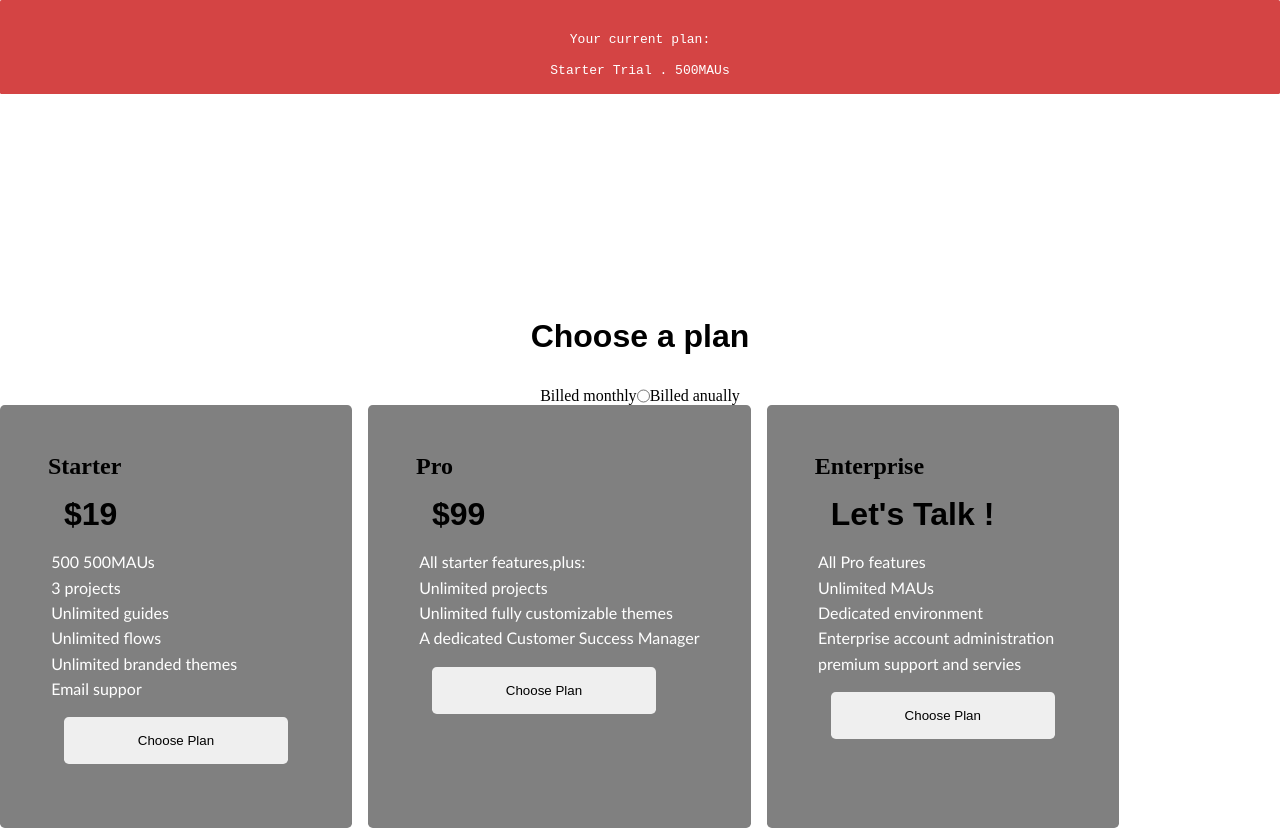
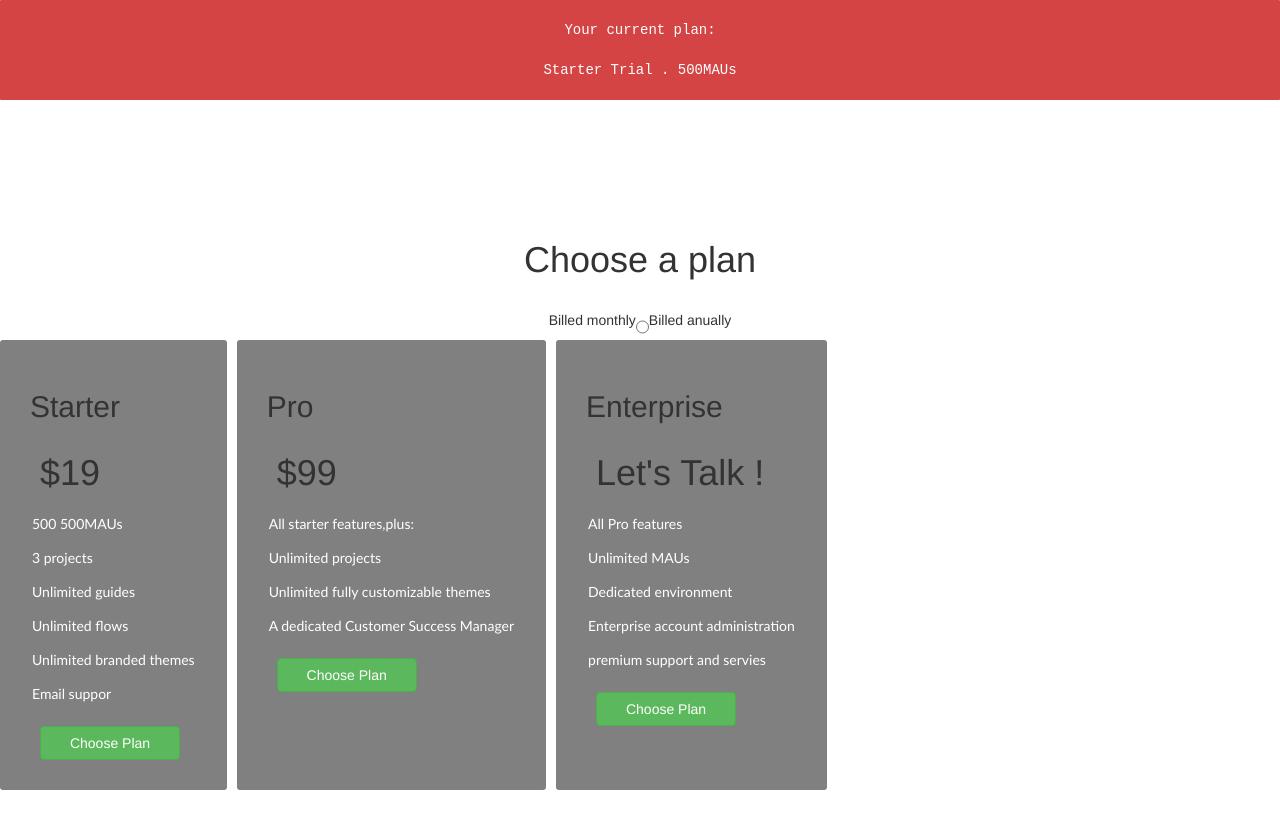
Before and after one commit to ramadang0/pricing-card-page, a website: page index.html in a window 1280 px wide. After the commit the page ends 800 px from the top, so only its background shows below. Drawn offline with nearby package versions, Linux system fonts and the light colour scheme.

Commit message:
Bootstrap Version

```diff
--- a/index.html
+++ b/index.html
@@ -5,6 +5,7 @@
     <meta name="viewport" content="width=device-width, initial-scale=1.0">
     <title>Document</title>
     <link rel="stylesheet" href="./style.css">
+    <link rel="stylesheet" href="https://maxcdn.bootstrapcdn.com/bootstrap/3.4.1/css/bootstrap.min.css">
 </head>
 <body>
 
@@ -36,7 +37,7 @@
                 <p class="mini-text">Unlimited flows</p>
                 <p class="mini-text">Unlimited branded themes</p>
                 <p class="mini-text">Email suppor</p>
-                <button class="choose-btn">Choose Plan</button>
+                <button class="choose-btn btn btn-success">Choose Plan</button>
             </div>
         </div>
 
@@ -49,7 +50,7 @@
                 <p class="mini-text">Unlimited projects</p>
                 <p class="mini-text">Unlimited fully customizable themes</p>
                 <p class="mini-text">A dedicated Customer Success  Manager</p>
-                <button class="choose-btn">Choose Plan</button>
+                <button class="choose-btn btn btn-success">Choose Plan</button>
             </div>
         </div>
 
@@ -63,7 +64,7 @@
                 <p class="mini-text">Dedicated environment</p>
                 <p class="mini-text">Enterprise account administration</p>
                 <p class="mini-text">premium support and servies</p>
-                <button class="choose-btn">Choose Plan</button>
+                <button class="choose-btn btn btn-success">Choose Plan</button>
             </div>
         </div>
      </div>
--- /dev/null
+++ b/package.json
@@ -0,0 +1,5 @@
+{
+  "dependencies": {
+    "bootstrap": "^5.3.8"
+  }
+}
--- a/style.css
+++ b/style.css
@@ -44,7 +44,7 @@ h1{
     justify-content: center;
 }
 
-.bill-text{}
+/* .bill-text{} */
 
 .left-card, .mid-card, .right-card{
     background-color: gray;
```
Also changed, not shown: 1 other file.
